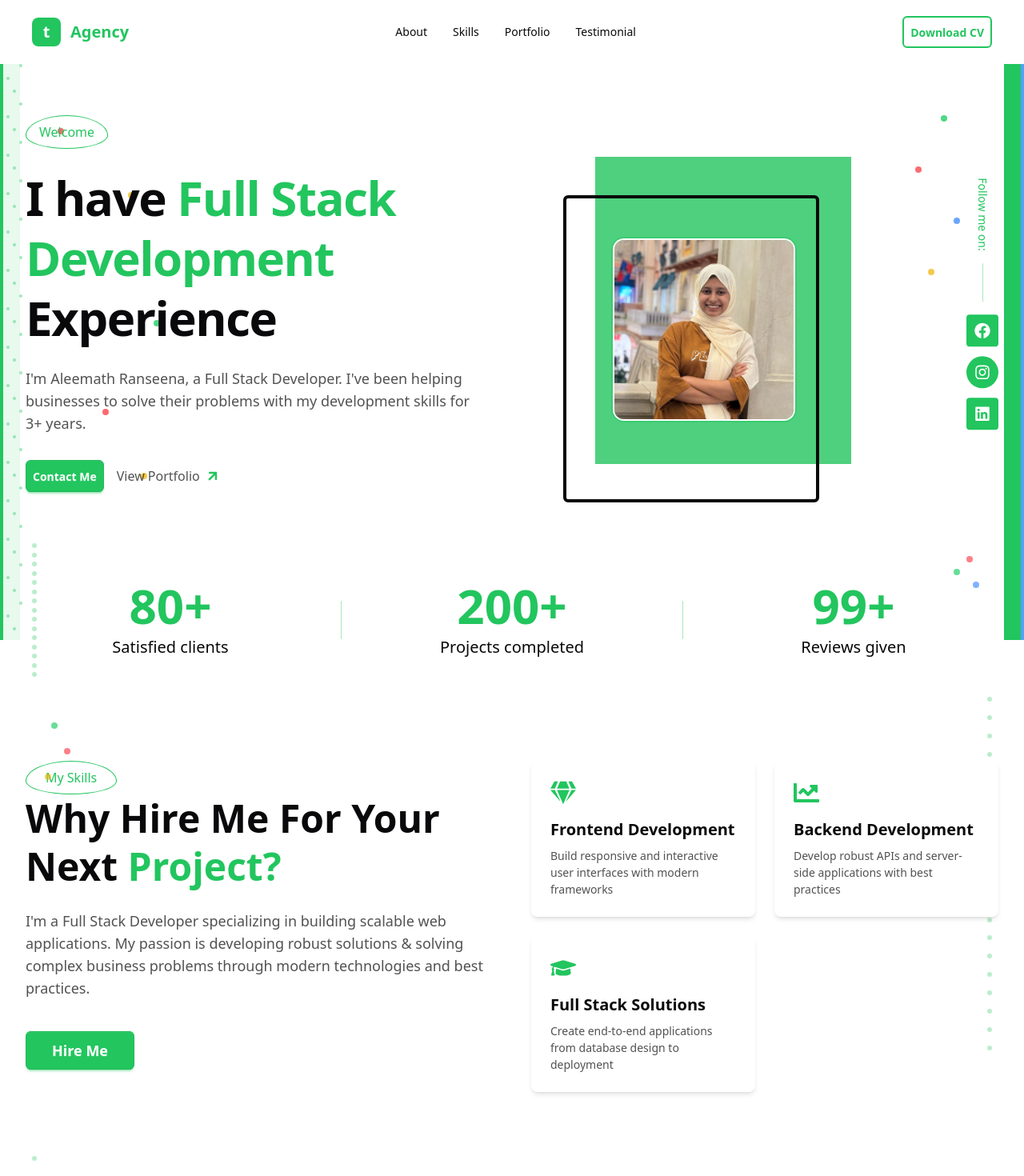
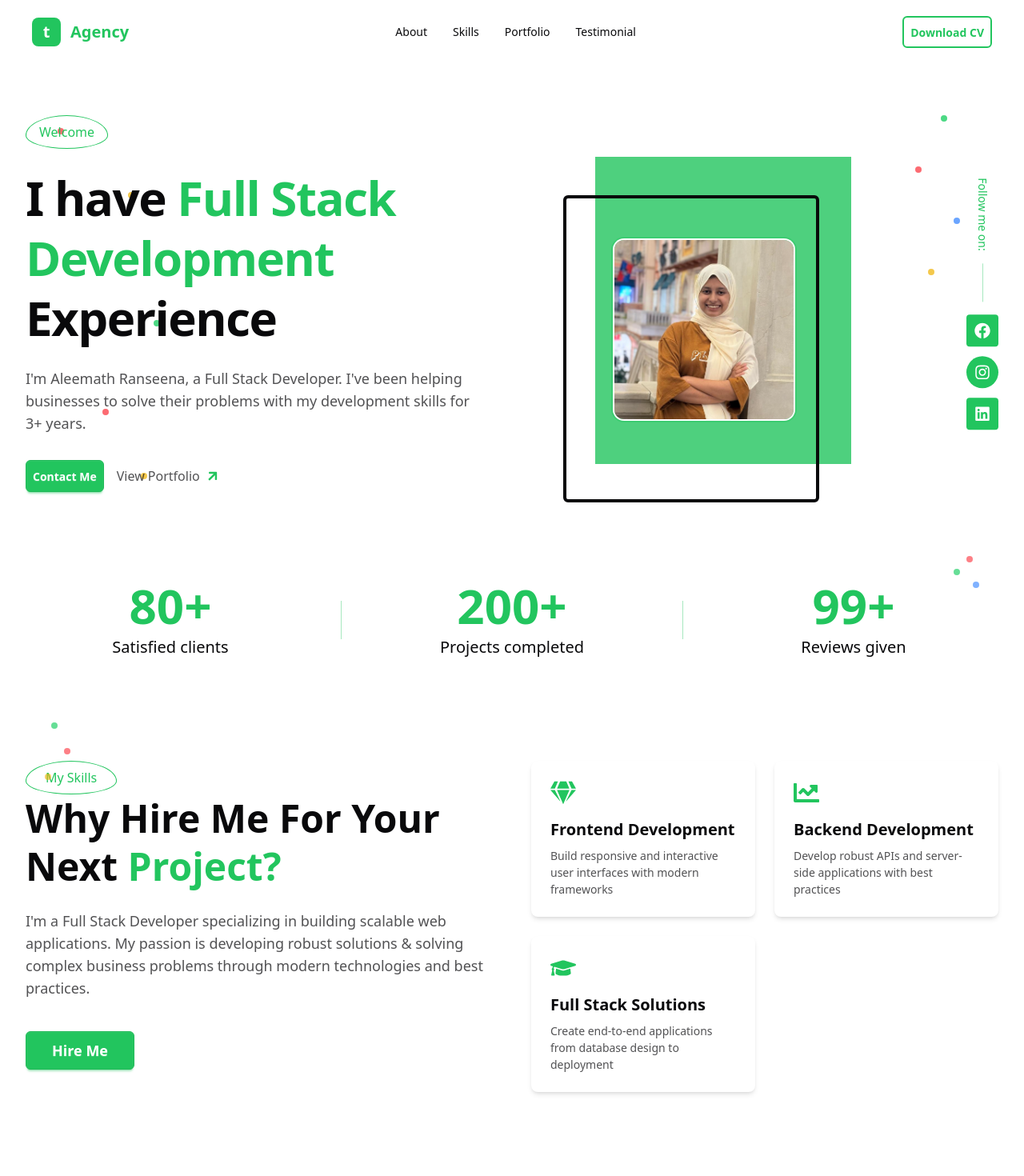
Before and after one commit to Aleemath/portfolio, a React (Vite) app: page / in a window 1280 px wide. Shown: the top 1470 px of the page at 80% size. Built offline with nearby package versions, Linux system fonts and the light colour scheme.

Commit message:
Fix design

```diff
--- a/src/App.tsx
+++ b/src/App.tsx
@@ -18,28 +18,6 @@ import {
 export default function App() {
   return (
     <div className="relative">
-      {/* Left side green background with pattern */}
-      <div className="fixed left-0 top-0 bottom-0 w-[25px] bg-primary/10 hidden lg:block pointer-events-none z-0">
-        {/* Vertical green accent bar */}
-        <div className="absolute left-0 top-0 bottom-0 w-1 bg-primary"></div>
-        {/* Dense vertical dot pattern */}
-        <div className="absolute left-2 top-0 bottom-0 w-full">
-          {Array.from({ length: 50 }, (_, i) => (
-            <div
-              key={i}
-              className="absolute w-1 h-1 bg-primary/40 rounded-full"
-              style={{ top: `${i * 2}%`, left: `${(i % 3) * 8}px` }}
-            />
-          ))}
-        </div>
-      </div>
-
-      {/* Right side green background with blue edge */}
-      <div className="fixed right-0 top-0 bottom-0 w-[25px] bg-primary hidden lg:block pointer-events-none z-0">
-        {/* Thin light blue strip on extreme right edge */}
-        <div className="absolute right-0 top-0 bottom-0 w-1 bg-blue-400"></div>
-      </div>
-
       <Navbar />
       <main className="mx-auto max-w-screen-2xl px-6 lg:px-8 pt-20 relative z-10">
         <WelcomeBanner />
--- a/src/components/CoontactInfo.tsx
+++ b/src/components/CoontactInfo.tsx
@@ -36,7 +36,7 @@ export default function ContactInfo({
         return (
           <div key={item.label} className="flex items-center gap-4">
             <div
-              className="w-12 h-12 rounded-lg bg-primary text-primary-content flex items-center justify-center flex-shrink-0"
+              className="w-12 h-12 rounded-lg bg-primary text-primary-content flex items-center justify-center shrink-0"
               aria-hidden="true"
             >
               <IconComponent className="w-5 h-5" />
--- a/src/components/Portfolio.tsx
+++ b/src/components/Portfolio.tsx
@@ -28,17 +28,6 @@ export default function Portfolio({ images }: PortfolioProps) {
 
   return (
     <section id="portfolio" className="py-20 relative">
-      {/* Vertical dot pattern - left side */}
-      <div className="absolute left-0 top-0 bottom-0 w-8 hidden lg:block pointer-events-none">
-        {Array.from({ length: 18 }, (_, i) => (
-          <div
-            key={i}
-            className="absolute left-2 w-1.5 h-1.5 bg-primary/30 rounded-full"
-            style={{ top: `${i * 5}%` }}
-          />
-        ))}
-      </div>
-
       {/* Scattered dots */}
       <div className="absolute top-12 right-8 w-2 h-2 bg-red-500 rounded-full opacity-60"></div>
       <div className="absolute top-20 right-12 w-2 h-2 bg-green-500 rounded-full opacity-60"></div>
--- a/src/components/Skills.tsx
+++ b/src/components/Skills.tsx
@@ -21,17 +21,6 @@ export default function Skills({ description }: SkillsProps) {
       id="skills"
       className="py-20 grid lg:grid-cols-2 gap-12 items-start relative"
     >
-      {/* Vertical dot pattern - right side */}
-      <div className="absolute right-0 top-0 bottom-0 w-8 hidden lg:block pointer-events-none">
-        {Array.from({ length: 20 }, (_, i) => (
-          <div
-            key={i}
-            className="absolute right-2 w-1.5 h-1.5 bg-primary/30 rounded-full"
-            style={{ top: `${i * 4}%` }}
-          />
-        ))}
-      </div>
-
       {/* Scattered dots */}
       <div className="absolute top-8 left-8 w-2 h-2 bg-green-500 rounded-full opacity-60"></div>
       <div className="absolute top-16 left-12 w-2 h-2 bg-red-500 rounded-full opacity-60"></div>
--- a/src/components/Stats.tsx
+++ b/src/components/Stats.tsx
@@ -8,17 +8,6 @@ interface StatsProps {
 export default function Stats({ stats }: StatsProps) {
   return (
     <section className="py-12 relative">
-      {/* Vertical dot pattern - left side */}
-      <div className="absolute left-0 top-0 bottom-0 w-8 hidden lg:block pointer-events-none">
-        {Array.from({ length: 15 }, (_, i) => (
-          <div
-            key={i}
-            className="absolute left-2 w-1.5 h-1.5 bg-primary/30 rounded-full"
-            style={{ top: `${i * 6}%` }}
-          />
-        ))}
-      </div>
-
       {/* Scattered dots */}
       <div className="absolute top-4 right-8 w-2 h-2 bg-red-500 rounded-full opacity-60"></div>
       <div className="absolute top-8 right-12 w-2 h-2 bg-green-500 rounded-full opacity-60"></div>
```
